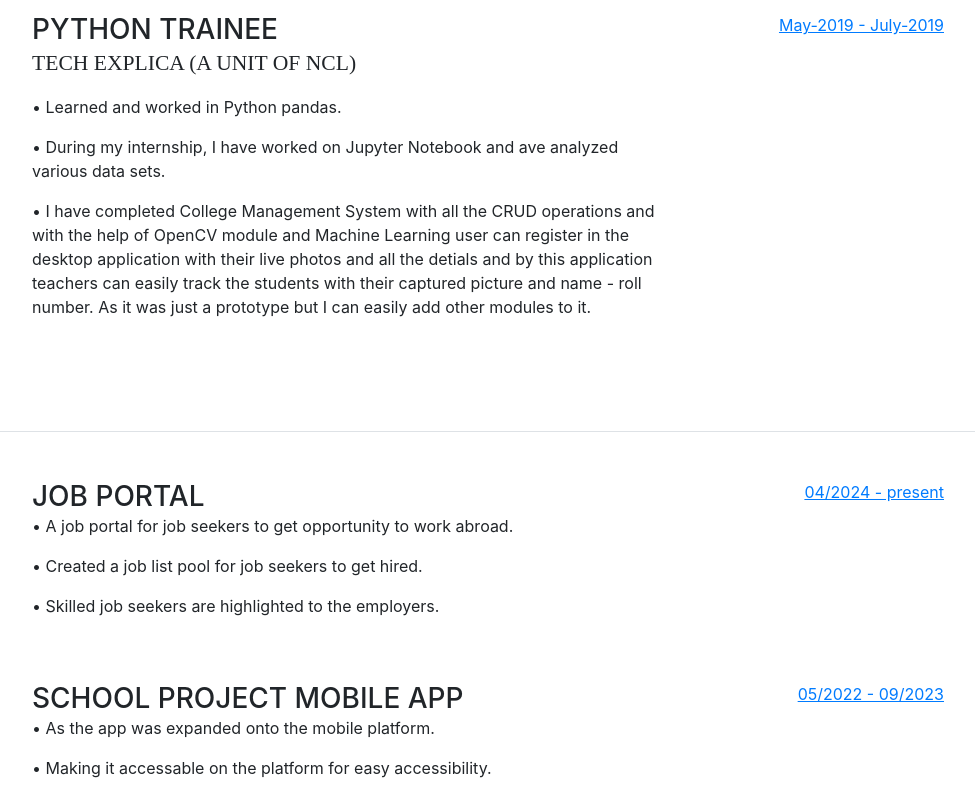
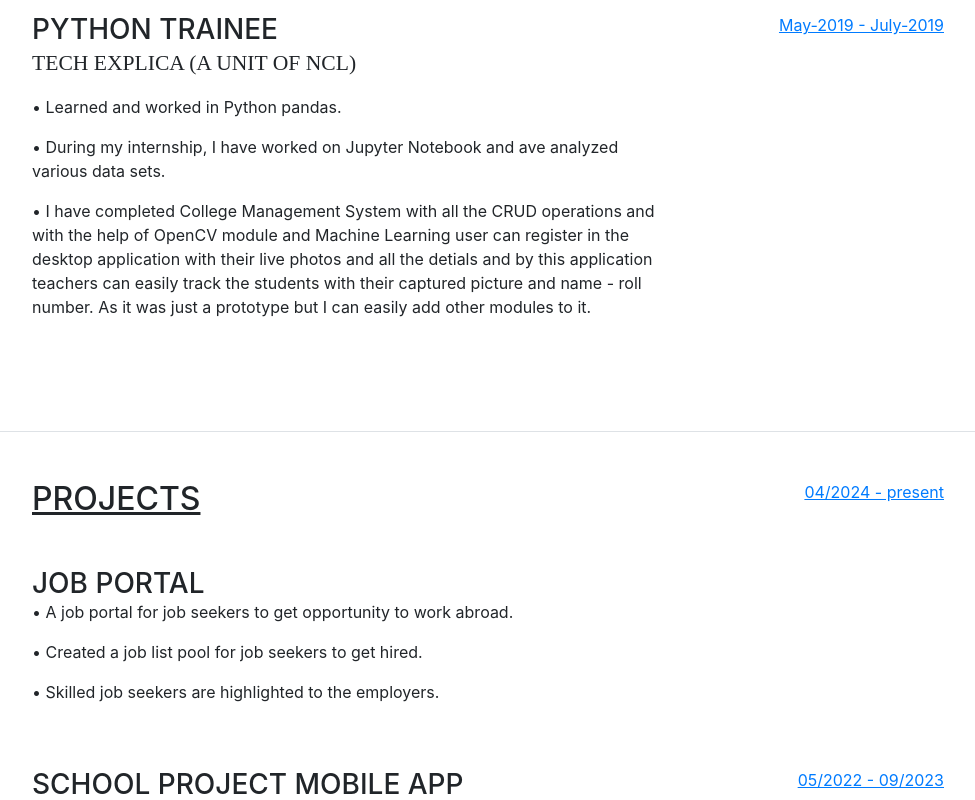
Before and after one commit to Abhishek-Gosain/abhishek-gosain.github.io, a website with bundled scripts: page index.html in a window 1280 px wide. Shown: the part 1687-2487 px from the top of the page, without its empty margins (288-1263 px from the left). Built offline with nearby package versions, Linux system fonts and the light colour scheme; a web font is replaced by a local one.

Commit message:
Update index.html

```diff
--- a/index.html
+++ b/index.html
@@ -173,6 +173,8 @@
 
           <div class="resume-item d-flex flex-column flex-md-row mb-5">
             <div class="resume-content mr-auto">
+              <h2 class="mb-5"><u>Projects</u></h2>
+
               <h3 class="mb-0">JOB PORTAL</h3>
               <p>&#x2022; A job portal for job seekers to get opportunity to work abroad.</p>
               <p>&#x2022; Created a job list pool for job seekers to get hired.</p>
```
